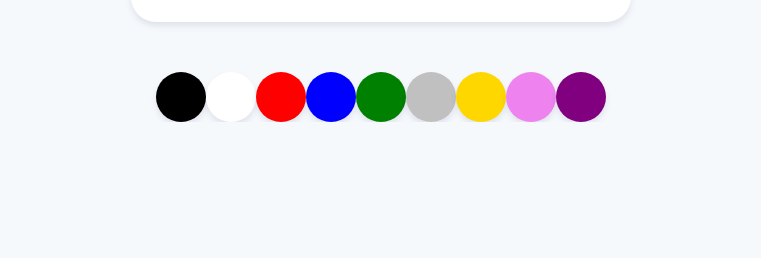
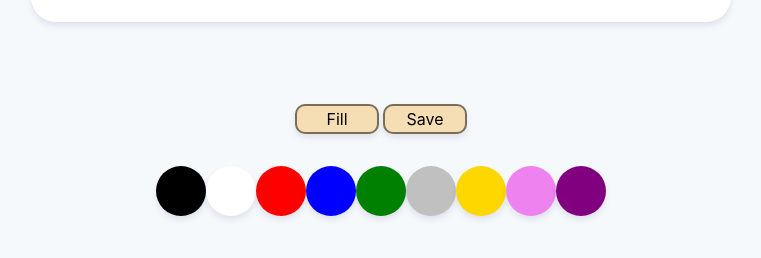
Before and after one commit to iteach12/paintjs, a plain HTML site: page index.html in a window 1280 px wide. Shown: the part 728-986 px from the top of the page, without its empty margins (259-1020 px from the left). Before the commit the page ends 850 px from the top, so only its background shows below. Drawn offline with Linux system fonts and the light colour scheme.

Commit message:
#1.2 style setup

```diff
--- a/index.html
+++ b/index.html
@@ -12,6 +12,7 @@
 
     </canvas>
     <div class="controls">
+        <div class="controls__btns"><button id="jsMode">Fill</button><button id="jsSave">Save</button></div>
         <div class="controls__colors" id="jsColors">
             <div class="controls__color" style="background-color:black"></div>
             <div class="controls__color" style="background-color:white"></div>
--- a/style.css
+++ b/style.css
@@ -7,11 +7,11 @@ body {
   display: flex;
   flex-direction: column;
   align-items: center;
-  padding-top: 50px;
+  padding: 50px;
 }
 
 .canvas {
-  width: 500px;
+  width: 700px;
   height: 700px;
   background-color: white;
   border-radius: 25px;
@@ -19,7 +19,31 @@ body {
 }
 
 .controls {
-  margin-top: 50px;
+  margin-top: 80px;
+  display: flex;
+  flex-direction: column;
+  align-items: center;
+}
+
+.controls .controls__btns {
+  margin-bottom: 30px;
+}
+
+.controls__btns button {
+  all: unset;
+  background-color: wheat;
+  margin: 2px;
+  width: 80px;
+  padding: 5px 0px;
+  text-align: center;
+  cursor: pointer;
+  border-radius: 10px;
+  box-shadow: 0 4px 6px rgba(50, 50, 93, 0.11), 0 1px 3px rgba(0, 0, 0, 0);
+  border: 2px solid rgba(0, 0, 0, 0.5);
+}
+
+.controls__btns button:active {
+  transform: scale(0.98);
 }
 
 .controls .controls__colors {
@@ -29,6 +53,7 @@ body {
 .controls__colors .controls__color {
   width: 50px;
   height: 50px;
-  border-radius: 50%;
+  border-radius: 25px;
+  cursor: pointer;
   box-shadow: 0 4px 6px rgba(50, 50, 93, 0.11), 0 1px 3px rgba(0, 0, 0, 0);
 }
```
